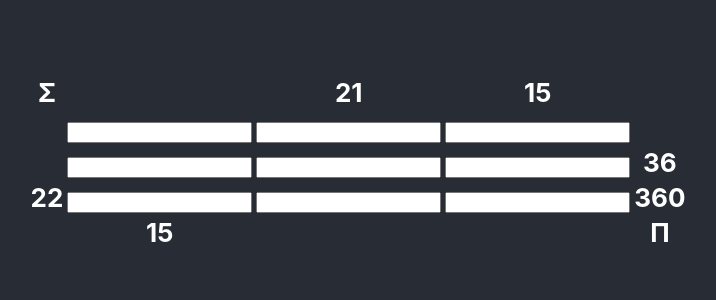
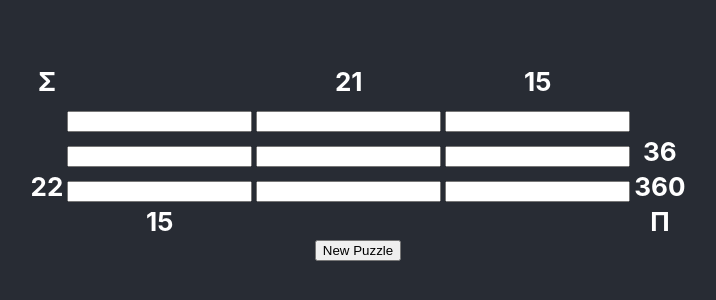
Before and after one commit to tjasz/aggregrid, a React (Create React App) app: page / in a window 1280 px wide. Shown: the part 238-538 px from the top of the page, without its empty margins (282-998 px from the left). Built offline with nearby package versions, Linux system fonts and the light colour scheme.

Commit message:
Add new puzzle button

```diff
--- a/src/App.tsx
+++ b/src/App.tsx
@@ -1,4 +1,4 @@
-import React from 'react';
+import React, { useState } from 'react';
 import logo from './logo.svg';
 import './App.css';
 import Grid from './grid';
@@ -6,10 +6,13 @@ import Puzzle, { Solver } from './puzzle';
 import { countingSequence } from './algorithm';
 
 function App() {
-  const puzzle = new Puzzle();
-  // const solver = new Solver(puzzle);
-  // solver.solve();
-  // {JSON.stringify(Array.from(solver.valueOptions[i][j]))}
+  const [size, setSize] = useState(3);
+  const [uniqueValues, setUniqueValues] = useState(true);
+  const [puzzle, setPuzzle] = useState(new Puzzle(size, undefined, uniqueValues));
+
+  const getNewPuzzle = () => {
+    setPuzzle(new Puzzle(size, undefined, uniqueValues))
+  }
 
   return (
     <div className="App">
@@ -37,6 +40,7 @@ function App() {
             </tr>
           </tbody>
         </table>
+        <button onClick={getNewPuzzle}>New Puzzle</button>
       </header>
     </div>
   );
--- a/src/puzzle.ts
+++ b/src/puzzle.ts
@@ -56,6 +56,7 @@ export default class Puzzle {
   }
 
   harden() {
+    // TODO instead of hardening at random, harden as much as possible
     const choice = Math.floor(Math.random() * 12);
     switch (choice) {
       case 0:
```
